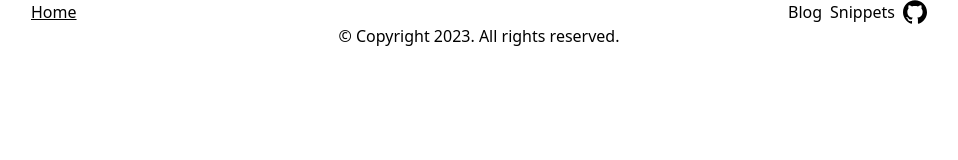
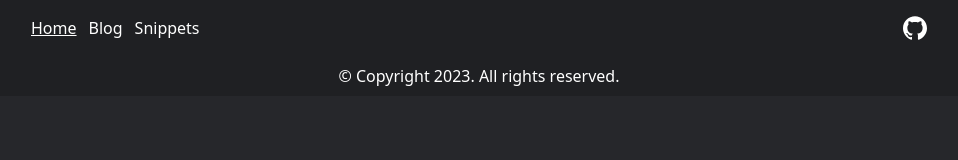
Before and after one commit to ztk37/ztk37.github.io, an Astro site: page / in a window 1280 px wide. Shown: the whole page, without its empty margins (161-1119 px from the left). Built offline with nearby package versions, Linux system fonts and the light colour scheme; Astro itself is replaced by a stand-in of ours.

Commit message:
chore: Update site

```diff
--- a/src/icons/GitHubIcon.astro
+++ b/src/icons/GitHubIcon.astro
@@ -1,7 +1,15 @@
+---
+type Props = {
+  fill?: string;
+};
+
+const { fill = "black" } = Astro.props;
+---
+
 <svg
   role="img"
   class="h-6 w-6"
-  fill="black"
+  fill={fill}
   viewBox="0 0 24 24"
   xmlns="http://www.w3.org/2000/svg"
   aria-hidden="true"
--- a/src/icons/TwitterIcon.astro
+++ b/src/icons/TwitterIcon.astro
@@ -1,7 +1,15 @@
+---
+type Props = {
+  fill?: string;
+};
+
+const { fill = "black" } = Astro.props;
+---
+
 <svg
   role="img"
   class="h-6 w-6"
-  fill="black"
+  fill={fill}
   viewBox="0 0 24 24"
   xmlns="http://www.w3.org/2000/svg"
   aria-hidden="true"
--- a/src/layouts/BaseLayout.astro
+++ b/src/layouts/BaseLayout.astro
@@ -23,11 +23,14 @@ const pathname = new URL(Astro.request.url).pathname;
     <title>{title}</title>
   </head>
   <body class="antialiased">
-    <header>
-      <div class="container mx-auto max-w-5xl md:max-w-4xl">
-        <nav class="flex justify-between">
+    <header class="bg-[#1f2023]">
+      <nav
+        class="container mx-auto max-w-5xl md:max-w-4xl flex justify-between py-4 px-4 md:px-0 text-white"
+      >
+        <menu class="flex gap-3">
+          <li>
             <a class:list={{ underline: pathname === "/" }} href="/">Home</a>
-          <menu role="menubar" class="flex justify-end gap-2">
+          </li>
           <li>
             <a class:list={{ underline: pathname === "/blog" }} href="/blog"
               >Blog</a
@@ -39,17 +42,22 @@ const pathname = new URL(Astro.request.url).pathname;
               href="/snippets">Snippets</a
             >
           </li>
-            <li><a href="https://github.com/ztk37"><GitHubIcon /></a></li>
-            <!-- <li><a href="#"><TwitterIcon /></a></li> -->
         </menu>
+        <a href="https://github.com/ztk37"><GitHubIcon fill={"white"} /></a>
       </nav>
-      </div>
     </header>
     <main class="container mx-auto max-w-5xl md:max-w-4xl">
       <slot />
     </main>
-    <footer class="text-center">
+    <footer class="text-center bg-[#1f2023] text-white p-2">
       &copy; Copyright 2023. All rights reserved.
     </footer>
   </body>
+  <style is:global>
+    html {
+      background-color: #26272b;
+      overflow-x: hidden;
+      scroll-behavior: smooth;
+    }
+  </style>
 </html>
```
Lines whose indentation alone changed are shown as unchanged.
